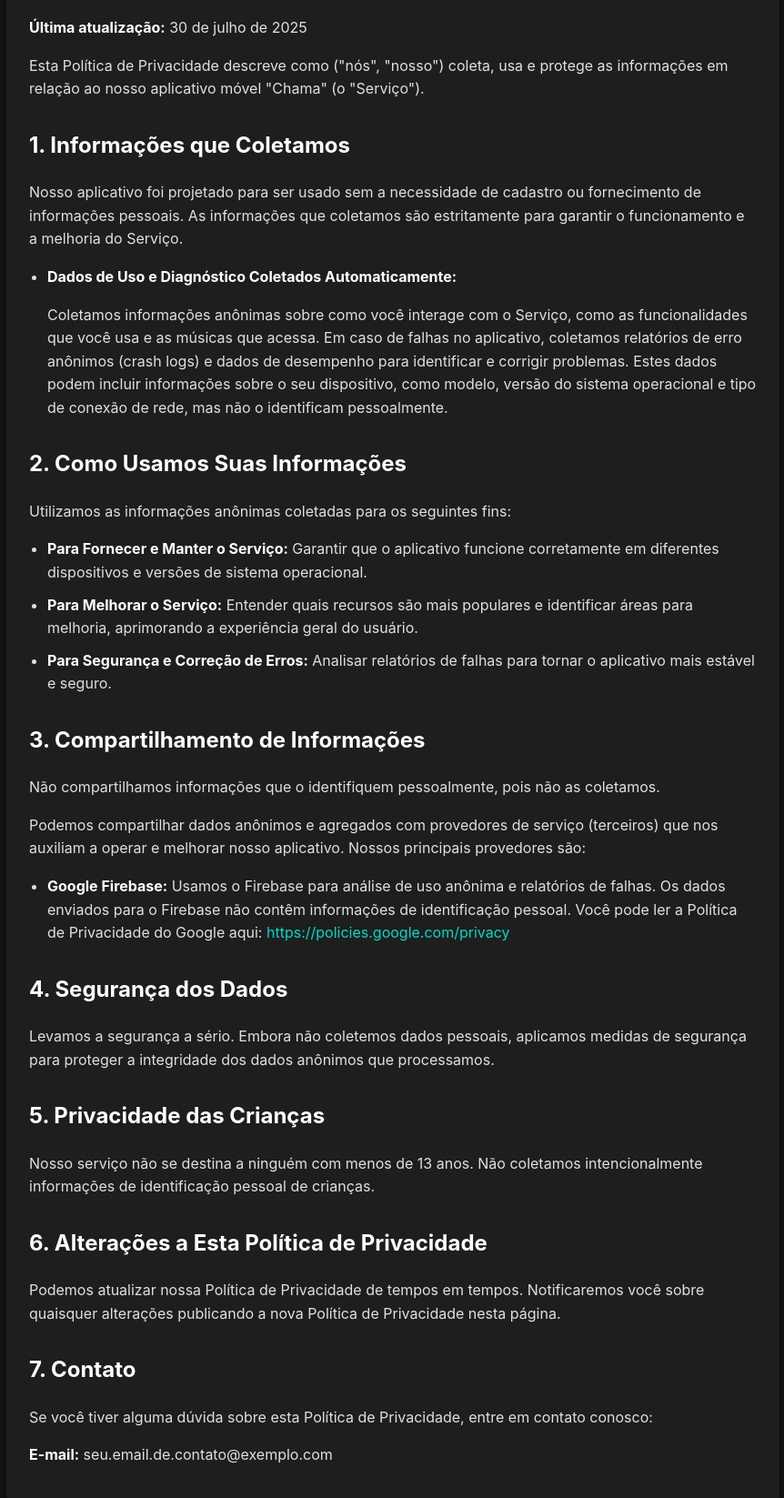
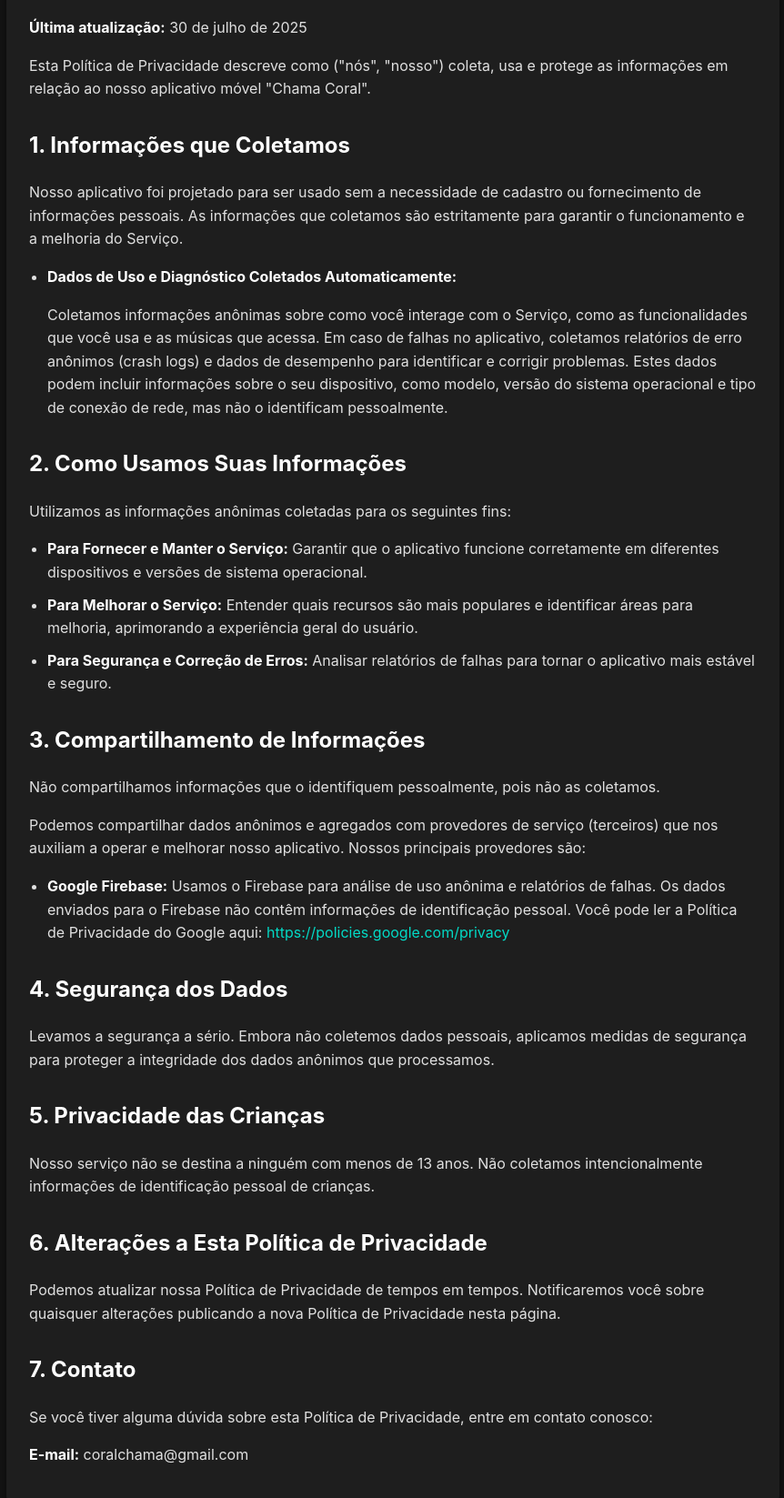
Before and after one commit to XablauGtx/politica, a plain HTML site: page politica-de-privacidade.html in a window 1280 px wide. Shown: the part 133-1780 px from the top of the page at 91% size, without its empty margins (208-1070 px from the left). Drawn offline with Linux system fonts and the light colour scheme.

Commit message:
Update politica-de-privacidade.html

```diff
--- a/politica-de-privacidade.html
+++ b/politica-de-privacidade.html
@@ -60,7 +60,7 @@
 
         <p><strong>Última atualização:</strong> 30 de julho de 2025</p>
 
-        <p>Esta Política de Privacidade descreve como <strong></strong> ("nós", "nosso") coleta, usa e protege as informações em relação ao nosso aplicativo móvel "Chama" (o "Serviço").</p>
+        <p>Esta Política de Privacidade descreve como <strong></strong> ("nós", "nosso") coleta, usa e protege as informações em relação ao nosso aplicativo móvel "Chama Coral".</p>
 
         <h2>1. Informações que Coletamos</h2>
         <p>Nosso aplicativo foi projetado para ser usado sem a necessidade de cadastro ou fornecimento de informações pessoais. As informações que coletamos são estritamente para garantir o funcionamento e a melhoria do Serviço.</p>
@@ -99,7 +99,7 @@
         <h2>7. Contato</h2>
         <p>Se você tiver alguma dúvida sobre esta Política de Privacidade, entre em contato conosco:</p>
 
-        <p><strong>E-mail:</strong> seu.email.de.contato@exemplo.com</p>
+        <p><strong>E-mail:</strong> coralchama@gmail.com</p>
     </div>
 </body>
 </html>
```
